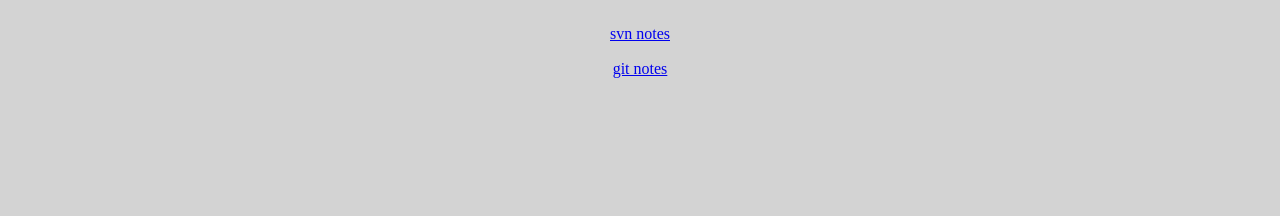
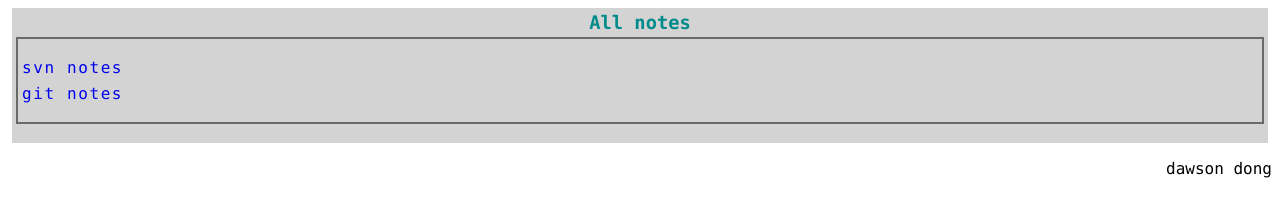
Before and after one commit to dluter/dluter.github.io, a plain HTML site: page index.html in a window 1280 px wide. Drawn offline with nearby package versions, Linux system fonts and the light colour scheme.

Commit message:
Add css.

```diff
--- /dev/null
+++ b/css/index.css
@@ -0,0 +1,49 @@
+body {
+	font-family: 'consolas';
+}
+
+a {
+	line-height: 1.6;
+	letter-spacing: 1.6px;
+	text-align: center;
+}
+
+a.no_underline{
+	text-decoration: none;
+}
+
+h3 {
+	margin: 4px 4px 4px 4px;
+	text-align: center;
+	color: darkcyan;
+	padding-top: 4px;
+}
+
+p.right {
+	text-align: right;
+}
+
+div.notes {
+	background: #d3d3d3;
+	margin: 4px 4px 4px 4px;
+	padding: 0px 4px 0px 4px;
+}
+
+div.links {
+	padding: 0px 4px 0px 4px;
+	border-style: solid solid solid solid;
+	border-width: 2px;
+	border-color: dimgray;
+}
+
+a:visited {
+	background-color: #FFFF85;
+}
+
+a:hover {
+	background-color: #FF704D;
+}
+
+a:active {
+	background-color: #FF704D;
+}
--- a/index.html
+++ b/index.html
@@ -4,22 +4,22 @@
 	<meta charset="utf-8" />
 	<title>Welcome!</title>
 	<meta name="viewport" content="width=device-width, user-scalable=no" />
-	<style type="text/css">
-	a {
-		line-height: 2.2;
-	}
-	</style>
+	<link rel="stylesheet" type="text/css" href="css/index.css" />
 </head>
-<body bgcolor='d3d3d3'>
+<body>
 	<script src="/public/jquery.min.js"></script>
-	<div class="am-content">
-	    <div class="am-list">
-	    	<p align="center" font>
-		    	<a href="/svn_notes.txt">svn notes</a>
+	<div class="notes">
+		<h3>All notes</h3>
+	    <div class="links">
+	    	<p>
+		    	<a class='no_underline' href="/svn_notes.txt">svn notes</a>
 		    	<br>
-		        <a href="/git_notes.txt">git notes</a>
+		        <a class='no_underline' href="/git_notes.txt">git notes</a>
 	    	</p>
 	    </div>
+	    <br>
 	</div>
+
+	<p class='right'>dawson dong</p>
 </body>
 </html>
```
